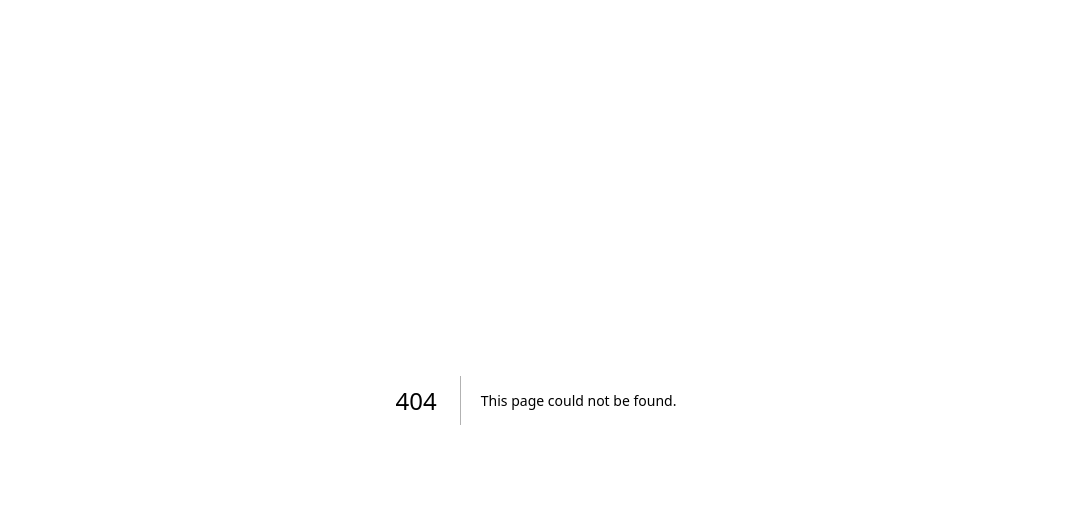
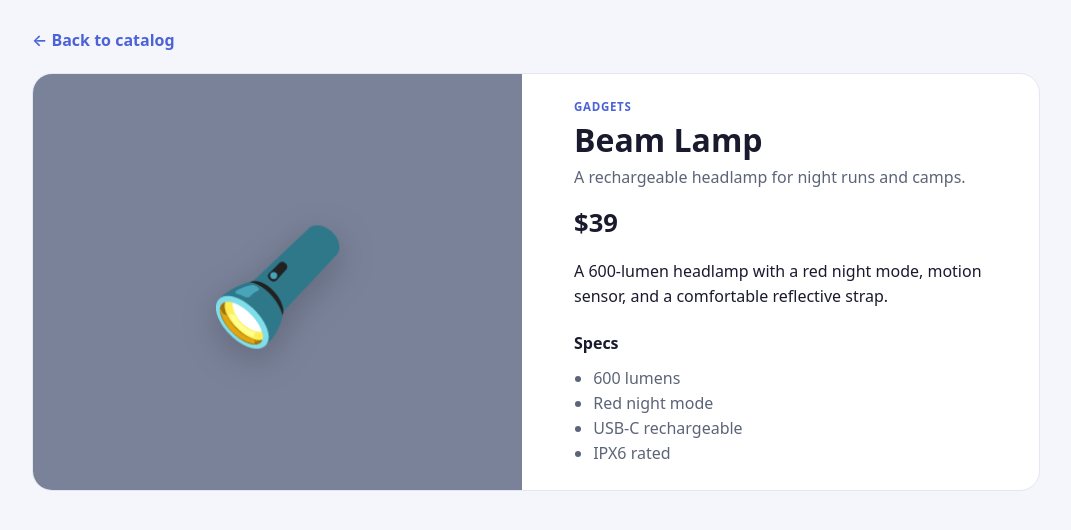
Before and after one commit to devacharan-cu/shipyard, a Next.js app: page /products/beam-lamp in a window 1280 px wide. Before the commit this address had no page. Shown: the top 530 px of the page, without its empty margins (104-1175 px from the left). Built offline with nearby package versions, Linux system fonts and the light colour scheme.

Commit message:
Add dynamic /products/[id] route with generateStaticParams and not-found page

```diff
--- /dev/null
+++ b/app/products/[id]/page.tsx
@@ -0,0 +1,50 @@
+// app/products/[id]/page.tsx
+import Link from "next/link";
+import { notFound } from "next/navigation";
+import { getProduct, products } from "../../data/products";
+
+// Pre-build one static page per product at build time.
+export function generateStaticParams() {
+  return products.map((product) => ({ id: product.id }));
+}
+
+// In Next.js 15+, route params are passed as a Promise, so we await them.
+export default async function ProductPage(props: {
+  params: Promise<{ id: string }>;
+}) {
+  const params = await props.params;
+  const product = getProduct(params.id);
+
+  // If the id in the URL matches no product, show the 404 page.
+  if (!product) {
+    notFound();
+  }
+
+  return (
+    <main className="container">
+      <Link href="/" className="back-link">
+        ← Back to catalog
+      </Link>
+
+      <article className="detail">
+        <div className="detail-art" style={{ background: product.accent }}>
+          <span className="detail-emoji">{product.emoji}</span>
+        </div>
+        <div className="detail-body">
+          <span className="card-category">{product.category}</span>
+          <h1 className="detail-name">{product.name}</h1>
+          <p className="detail-tagline">{product.tagline}</p>
+          <span className="detail-price">${product.price}</span>
+          <p className="detail-desc">{product.description}</p>
+
+          <h2 className="detail-specs-title">Specs</h2>
+          <ul className="detail-specs">
+            {product.specs.map((spec) => (
+              <li key={spec}>{spec}</li>
+            ))}
+          </ul>
+        </div>
+      </article>
+    </main>
+  );
+}
```
Also changed, not shown: app/not-found.tsx (added, +16 -0 lines).
